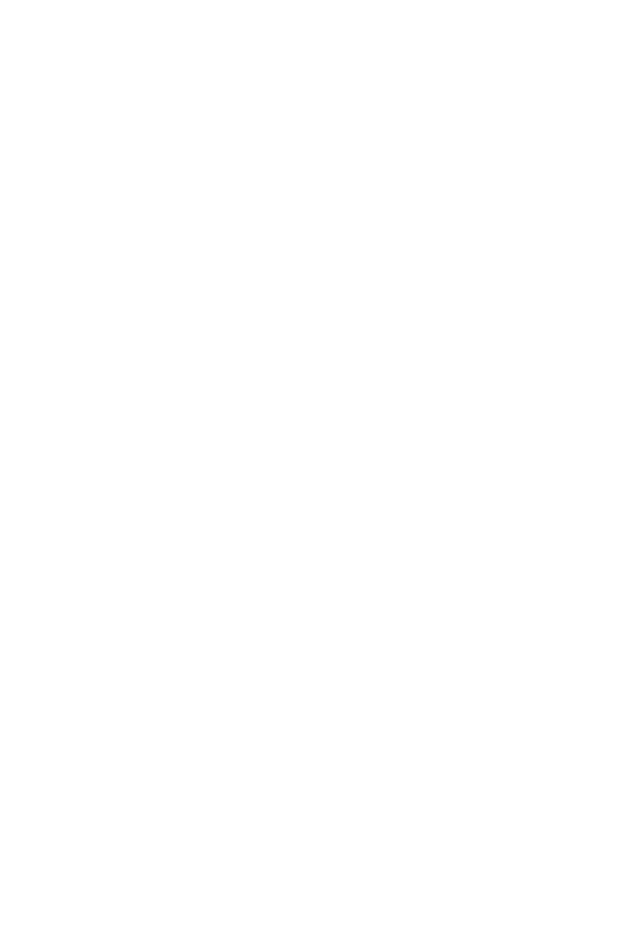
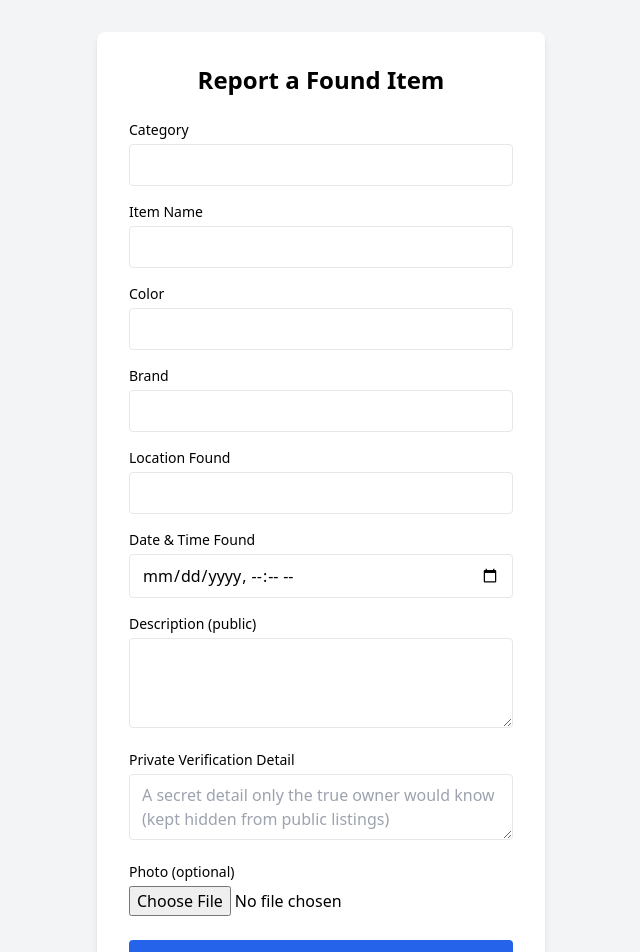
Before and after one commit to slnaveenya-22/lost-found-portal, a React (Create React App) app in the folder frontend/: page /report-found in a window 1280 px wide. Before the commit this address had no page. Shown: the top 952 px of the page, without its empty margins (319-959 px from the left). Before the commit the page ends 800 px from the top, so only its background shows below. Built offline with nearby package versions, Linux system fonts and the light colour scheme.

Commit message:
Story 4: Report a found item, UI and backend completed and tested

```diff
--- a/frontend/src/App.js
+++ b/frontend/src/App.js
@@ -2,6 +2,7 @@
 import Register from "./pages/Register";
 import Login from "./pages/Login";
 import ReportLostItem from "./pages/ReportLostItem";
+import ReportFoundItem from "./pages/ReportFoundItem";
 
 function App() {
   return (
@@ -11,6 +12,7 @@
           <Route path="/register" element={<Register />} />
           <Route path="/login" element={<Login />} />
           <Route path="/report-lost" element={<ReportLostItem />} />
+          <Route path="/report-found" element={<ReportFoundItem />} />
           <Route path="/" element={<Login />} />
         </Routes>
       </div>
--- /dev/null
+++ b/frontend/src/pages/ReportFoundItem.jsx
@@ -0,0 +1,159 @@
+import { useState } from "react";
+import axios from "axios";
+
+function ReportFoundItem() {
+  const [formData, setFormData] = useState({
+    category: "",
+    item_name: "",
+    color: "",
+    brand: "",
+    location: "",
+    date_time: "",
+    description: "",
+    private_verification_detail: "",
+  });
+  const [image, setImage] = useState(null);
+  const [error, setError] = useState("");
+  const [success, setSuccess] = useState("");
+
+  const handleChange = (e) => {
+    setFormData({ ...formData, [e.target.name]: e.target.value });
+  };
+
+  const handleImageChange = (e) => {
+    setImage(e.target.files[0]);
+  };
+
+  const handleSubmit = async (e) => {
+    e.preventDefault();
+    setError("");
+    setSuccess("");
+
+    const storedUser = localStorage.getItem("user");
+    if (!storedUser) {
+      setError("You must be logged in to report a found item.");
+      return;
+    }
+    const user = JSON.parse(storedUser);
+
+    if (!formData.category || !formData.item_name || !formData.location || !formData.date_time) {
+      setError("Category, item name, location, and date are required");
+      return;
+    }
+
+    try {
+      const data = new FormData();
+      data.append("user_id", user.id);
+      data.append("category", formData.category);
+      data.append("item_name", formData.item_name);
+      data.append("color", formData.color);
+      data.append("brand", formData.brand);
+      data.append("location", formData.location);
+      data.append("date_time", formData.date_time);
+      data.append("description", formData.description);
+      data.append("private_verification_detail", formData.private_verification_detail);
+      if (image) {
+        data.append("image", image);
+      }
+
+      const response = await axios.post("http://localhost:5000/api/items/found", data, {
+        headers: { "Content-Type": "multipart/form-data" },
+      });
+
+      setSuccess(`${response.data.message} (Report ID: ${response.data.reportId})`);
+      setFormData({
+        category: "",
+        item_name: "",
+        color: "",
+        brand: "",
+        location: "",
+        date_time: "",
+        description: "",
+        private_verification_detail: "",
+      });
+      setImage(null);
+    } catch (err) {
+      if (err.response && err.response.data && err.response.data.error) {
+        setError(err.response.data.error);
+      } else {
+        setError("Something went wrong. Please try again.");
+      }
+    }
+  };
+
+  return (
+    <div className="flex items-center justify-center min-h-screen bg-gray-100 py-8">
+      <form
+        onSubmit={handleSubmit}
+        className="bg-white p-8 rounded-lg shadow-md w-full max-w-md"
+      >
+        <h2 className="text-2xl font-bold mb-6 text-center">Report a Found Item</h2>
+
+        {error && (
+          <div className="bg-red-100 text-red-700 p-2 rounded mb-4 text-sm">{error}</div>
+        )}
+        {success && (
+          <div className="bg-green-100 text-green-700 p-2 rounded mb-4 text-sm">{success}</div>
+        )}
+
+        <div className="mb-4">
+          <label className="block text-sm font-medium mb-1">Category</label>
+          <input type="text" name="category" value={formData.category} onChange={handleChange} className="w-full border rounded px-3 py-2" />
+        </div>
+
+        <div className="mb-4">
+          <label className="block text-sm font-medium mb-1">Item Name</label>
+          <input type="text" name="item_name" value={formData.item_name} onChange={handleChange} className="w-full border rounded px-3 py-2" />
+        </div>
+
+        <div className="mb-4">
+          <label className="block text-sm font-medium mb-1">Color</label>
+          <input type="text" name="color" value={formData.color} onChange={handleChange} className="w-full border rounded px-3 py-2" />
+        </div>
+
+        <div className="mb-4">
+          <label className="block text-sm font-medium mb-1">Brand</label>
+          <input type="text" name="brand" value={formData.brand} onChange={handleChange} className="w-full border rounded px-3 py-2" />
+        </div>
+
+        <div className="mb-4">
+          <label className="block text-sm font-medium mb-1">Location Found</label>
+          <input type="text" name="location" value={formData.location} onChange={handleChange} className="w-full border rounded px-3 py-2" />
+        </div>
+
+        <div className="mb-4">
+          <label className="block text-sm font-medium mb-1">Date & Time Found</label>
+          <input type="datetime-local" name="date_time" value={formData.date_time} onChange={handleChange} className="w-full border rounded px-3 py-2" />
+        </div>
+
+        <div className="mb-4">
+          <label className="block text-sm font-medium mb-1">Description (public)</label>
+          <textarea name="description" value={formData.description} onChange={handleChange} className="w-full border rounded px-3 py-2" rows="3" />
+        </div>
+
+        <div className="mb-4">
+          <label className="block text-sm font-medium mb-1">Private Verification Detail</label>
+          <textarea
+            name="private_verification_detail"
+            value={formData.private_verification_detail}
+            onChange={handleChange}
+            className="w-full border rounded px-3 py-2"
+            rows="2"
+            placeholder="A secret detail only the true owner would know (kept hidden from public listings)"
+          />
+        </div>
+
+        <div className="mb-6">
+          <label className="block text-sm font-medium mb-1">Photo (optional)</label>
+          <input type="file" accept="image/*" onChange={handleImageChange} className="w-full" />
+        </div>
+
+        <button type="submit" className="w-full bg-blue-600 text-white py-2 rounded hover:bg-blue-700">
+          Submit Report
+        </button>
+      </form>
+    </div>
+  );
+}
+
+export default ReportFoundItem;
```
Also changed, not shown: 2 other files (tests, documents, lock files or other folders).
